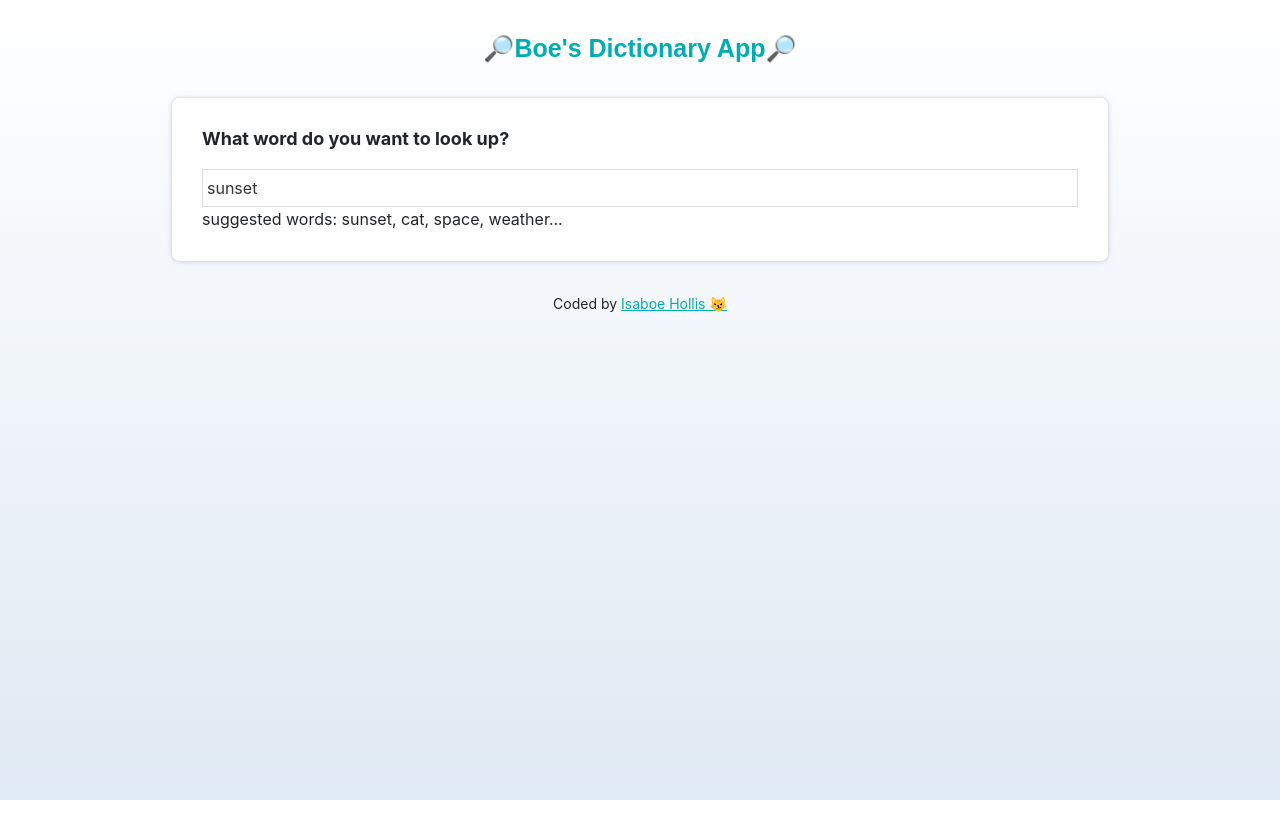
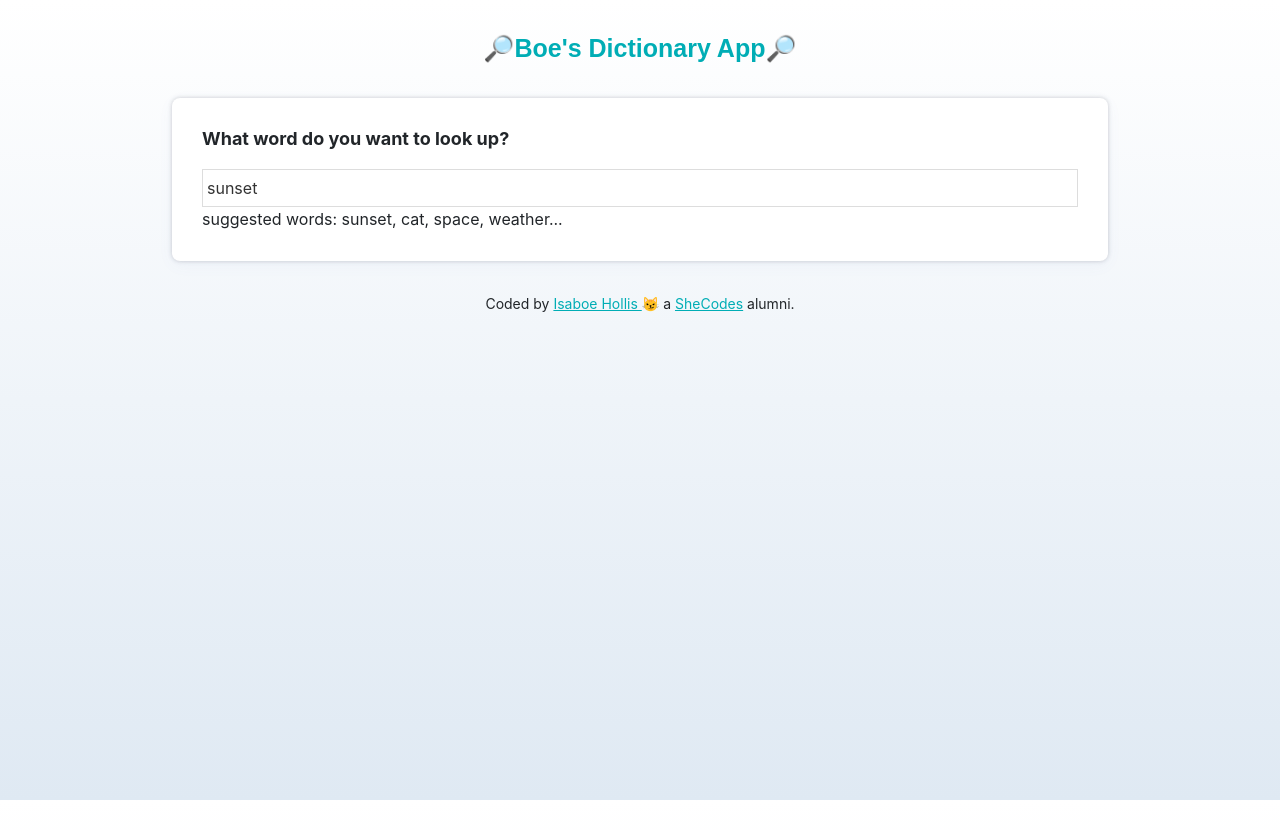
Before and after one commit to theartistboe/boes-dictionary-project, a React (Create React App) app: page / in a window 1280 px wide. Built offline with nearby package versions, Linux system fonts and the light colour scheme; no server answers.

Commit message:
added shecodes link in footer in app.js

```diff
--- a/src/App.js
+++ b/src/App.js
@@ -12,7 +12,7 @@ export default function App() {
         <Dictionary defaultKeyword="sunset" />
       </main>
       <footer className="App-footer">
-        <small>Coded by <a href="https://github.com/theartistboe/boes-dictionary-project">Isaboe Hollis 😼</a></small>
+        <small>Coded by <a href="https://github.com/theartistboe/boes-dictionary-project">Isaboe Hollis </a>😼 a <a href="https://www.shecodes.io/">SheCodes</a> alumni.</small>
       </footer>
       </div>
     </div>
```
